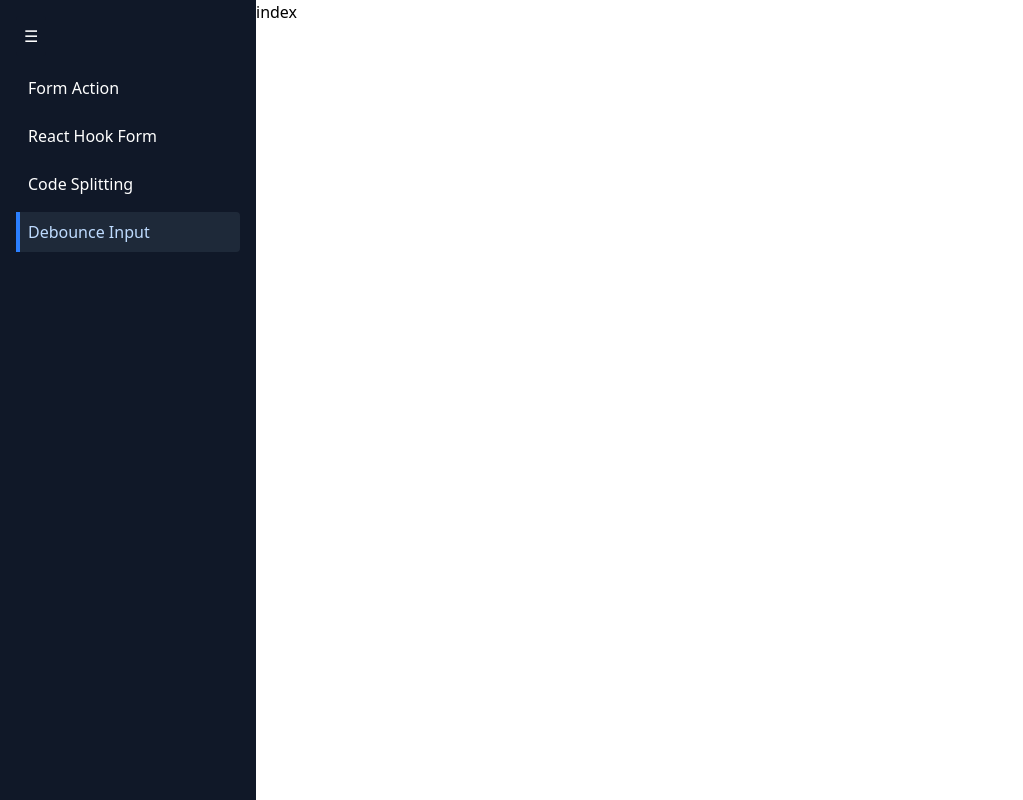
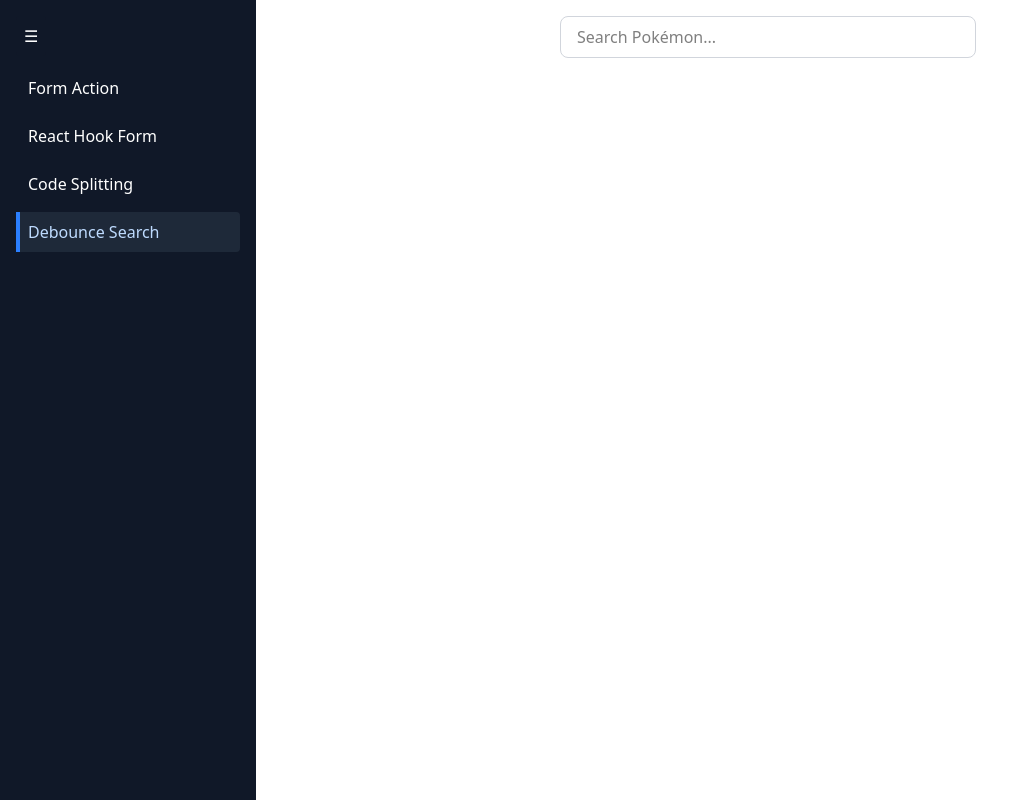
Before and after one commit to danielnguyen5070/reactjs-daily, a React (Vite) app: page /debounce-input in a window 1280 px wide. Shown: the whole page, without its empty margins (0-1023 px from the left). Built offline with nearby package versions, Linux system fonts and the light colour scheme.

Commit message:
update debounce

```diff
--- a/src/App.jsx
+++ b/src/App.jsx
@@ -4,13 +4,13 @@ import Sidebar from "./components/Sidebar";
 import ProfileForm from "./excercises/01.action-form";
 import ReactHookForm from "./excercises/02.react-hook-form";
 import CodeSplitting from "./excercises/03.code-splitting";
-import DebounceInput from "./excercises/04.debounce";
+import PokemonSearch from "./excercises/04.debounce";
 
 const routes = [
 	{ path: "/action-form", element: <ProfileForm /> },
 	{ path: "/react-hook-form", element: <ReactHookForm /> },
 	{ path: "/code-splitting", element: <CodeSplitting /> },
-	{ path: "/debounce-input", element: <DebounceInput /> },
+	{ path: "/debounce-input", element: <PokemonSearch /> },
 ];
 
 function App() {
--- a/src/components/Sidebar.tsx
+++ b/src/components/Sidebar.tsx
@@ -15,7 +15,7 @@ const menuItems = [
         path: '/code-splitting',
     },
     {
-        label: 'Debounce Input',
+        label: 'Debounce Search',
         path: '/debounce-input',
     },
 ];
--- /dev/null
+++ b/src/excercises/04.debounce/PokemonList.tsx
@@ -0,0 +1,23 @@
+import { use } from "react";
+import { searchPokemon } from "./fakeApi";
+
+type Props = {
+    query: string;
+};
+
+export default function PokemonList({ query }: Props) {
+    const pokemon = use(searchPokemon(query));
+
+    return (
+        <ul className="mt-4 space-y-2">
+            {pokemon.map((p) => (
+                <li
+                    key={p.name}
+                    className="rounded-lg bg-gray-100 px-4 py-2 hover:bg-gray-200"
+                >
+                    {p.name}
+                </li>
+            ))}
+        </ul>
+    );
+}
--- /dev/null
+++ b/src/excercises/04.debounce/fakeApi.tsx
@@ -0,0 +1,43 @@
+export type Pokemon = {
+    name: string;
+    url: string;
+};
+
+// Map<query, Promise<Pokemon[]>>
+const pokemonCache = new Map<string, Promise<Pokemon[]>>();
+
+export function searchPokemon(query: string): Promise<Pokemon[]> {
+    if (!query) {
+        return Promise.resolve([]);
+    }
+
+    if (pokemonCache.has(query)) {
+        return pokemonCache.get(query)!;
+    }
+
+    const promise = fetch(
+        "https://pokeapi.co/api/v2/pokemon?limit=1000",
+        { cache: "no-store" }
+    )
+        .then((res) => {
+            if (!res.ok) {
+                throw new Error("Failed to fetch Pokémon");
+            }
+            return res.json();
+        })
+        .then((data) =>
+            data.results.filter((pokemon: Pokemon) =>
+                pokemon.name.toLowerCase().includes(query.toLowerCase())
+            )
+        )
+        .catch((error) => {
+            // ❗ Remove failed promise so it can retry later
+            pokemonCache.delete(query);
+            throw error;
+        });
+
+    // ✅ Cache the promise immediately
+    pokemonCache.set(query, promise);
+
+    return promise;
+}
--- a/src/excercises/04.debounce/index.tsx
+++ b/src/excercises/04.debounce/index.tsx
@@ -1,9 +1,22 @@
-import React from 'react'
+import { useState, Suspense } from "react";
+import PokemonList from "./PokemonList";
 
-const DebounceInput = () => {
+export default function PokemonSearch() {
+    const [query, setQuery] = useState("");
+
     return (
-        <div>index</div>
-    )
+        <div className="max-w-md mx-auto p-4">
+            <input
+                type="text"
+                placeholder="Search Pokémon..."
+                value={query}
+                onChange={(e) => setQuery(e.target.value)}
+                className="w-full rounded-lg border border-gray-300 px-4 py-2"
+            />
+
+            <Suspense fallback={<p className="mt-3 text-sm">Loading...</p>}>
+                <PokemonList query={query} />
+            </Suspense>
+        </div>
+    );
 }
-
-export default DebounceInput
```
